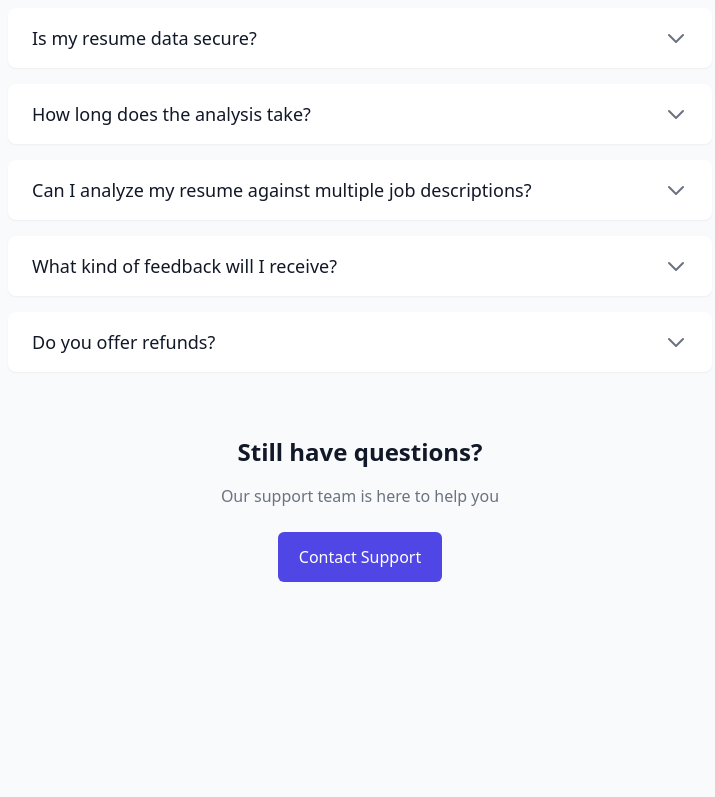
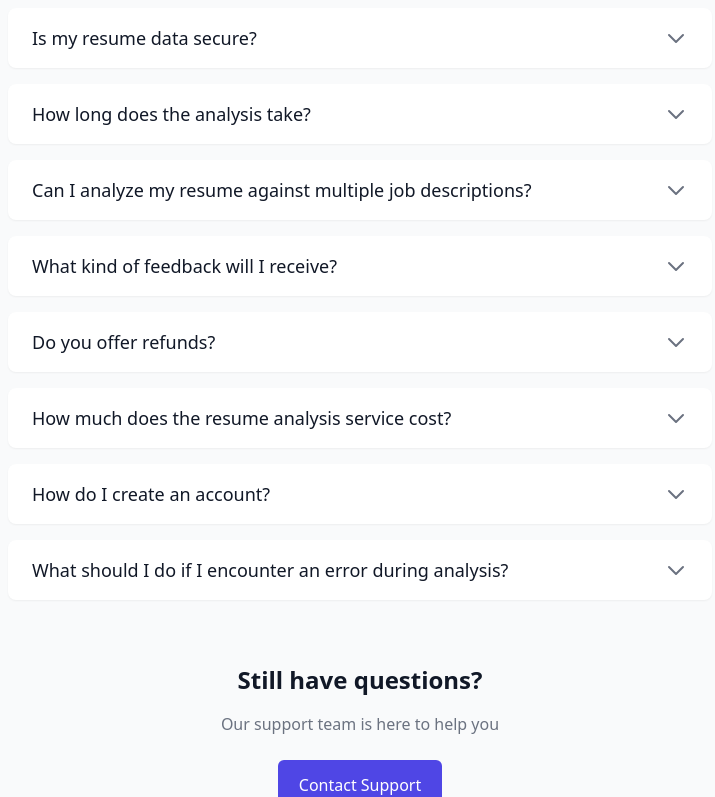
Before and after one commit to Krish71903/Summer-Project, a Next.js app in the folder frontend/: page /faq in a window 1280 px wide. Shown: the part 464-1261 px from the top of the page, without its empty margins (280-995 px from the left). Before the commit the page ends 1094 px from the top, so only its background shows below. Built offline with nearby package versions, Linux system fonts and the light colour scheme.

Commit message:
added more frequently asked questions

```diff
--- a/frontend/pages/faq.tsx
+++ b/frontend/pages/faq.tsx
@@ -34,6 +34,18 @@ const faqs = [
   {
     question: 'Do you offer refunds?',
     answer: 'Yes, we offer a 30-day money-back guarantee if you\'re not satisfied with our service. Contact our support team to process your refund request.'
+  },
+  {
+    question: 'How much does the resume analysis service cost?',
+    answer: 'Our basic resume analysis is free. For advanced features and detailed feedback, we offer premium plans starting at $9.99/month. Check our pricing page for more details.'
+  },
+  {
+    question: 'How do I create an account?',
+    answer: 'You can create an account by clicking the "Sign Up" button on our homepage. Follow the prompts to enter your email, create a password, and verify your account.'
+  },
+  {
+    question: 'What should I do if I encounter an error during analysis?',
+    answer: 'If you encounter an error, please try refreshing the page or clearing your browser cache. If the issue persists, contact our support team with details of the error for assistance.'
   }
 ];
 
```
